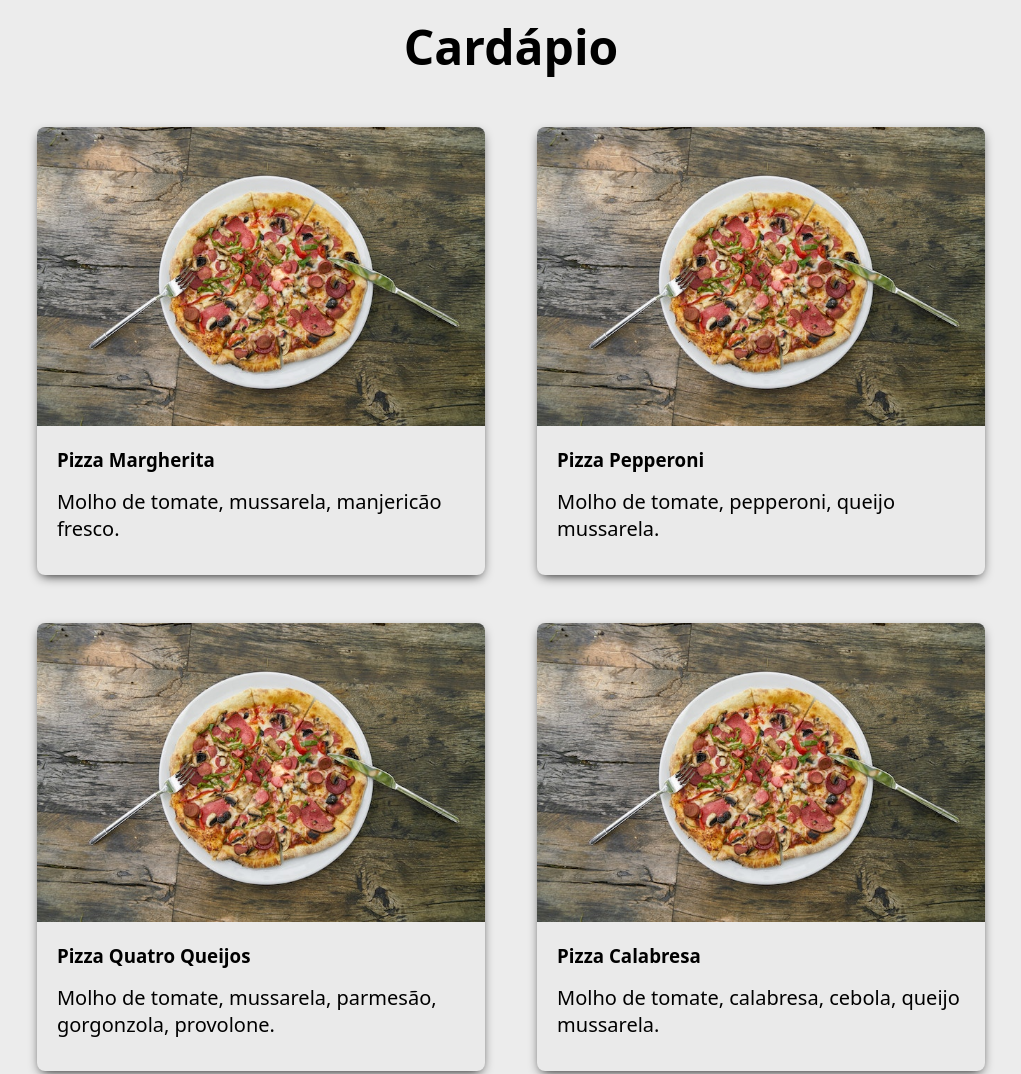
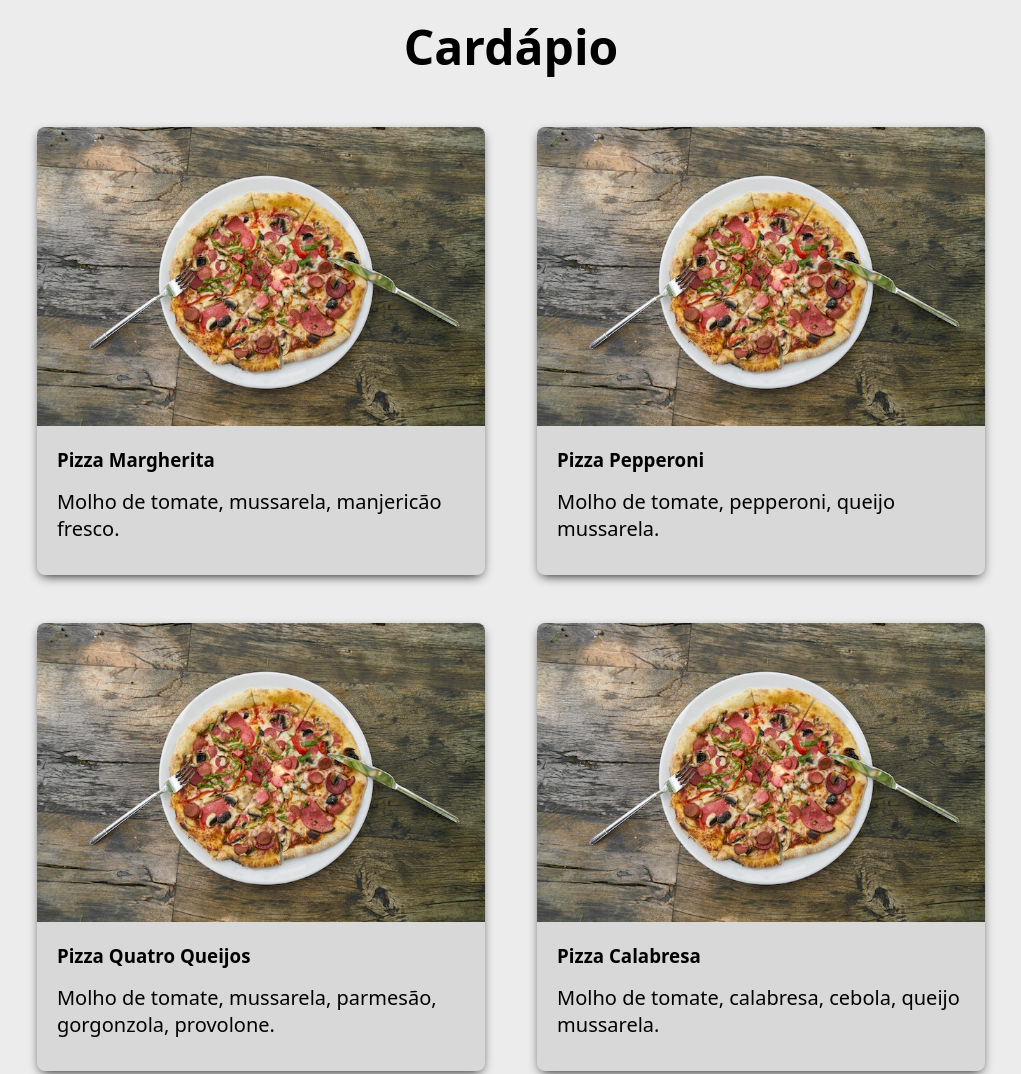
Before and after one commit to CarlosVinicius01/Projeto_Site_Pizzaria, a plain HTML site: page index.html in a window 1280 px wide. Shown: the part 720-1794 px from the top of the page, without its empty margins (129-1150 px from the left). Drawn offline with Linux system fonts and the light colour scheme.

Commit message:
Update style.css

```diff
--- a/style.css
+++ b/style.css
@@ -9,7 +9,7 @@
 :root {
     --color-primary: #ffa500;
     --color-dark: #232323;
-    --color-light: #eaeaea;
+    --color-light: #d8d8d8;
     --color-white: #fff;
 }
 
```
